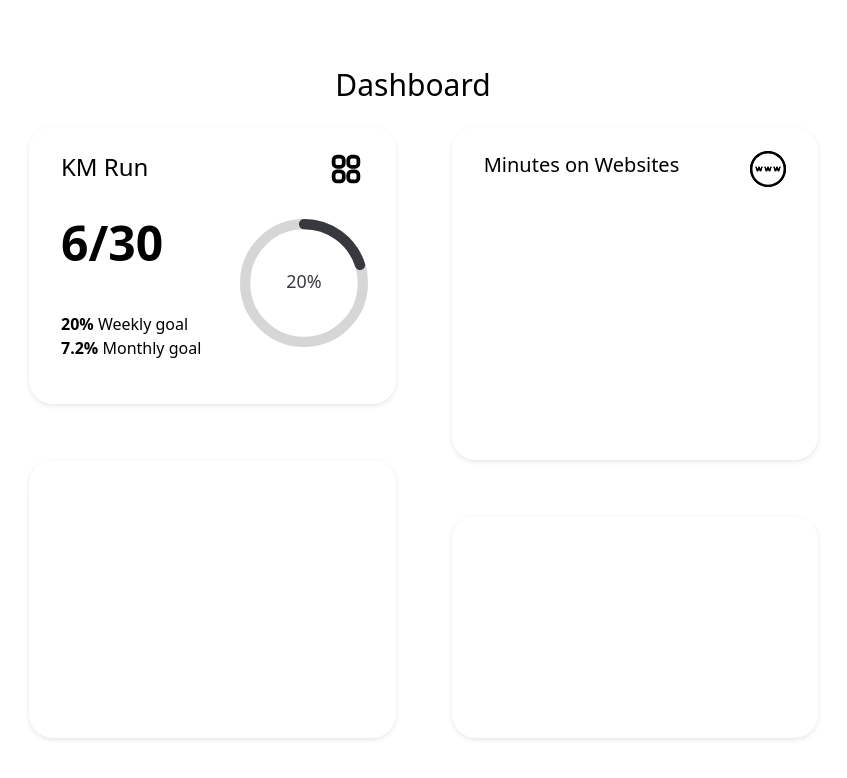
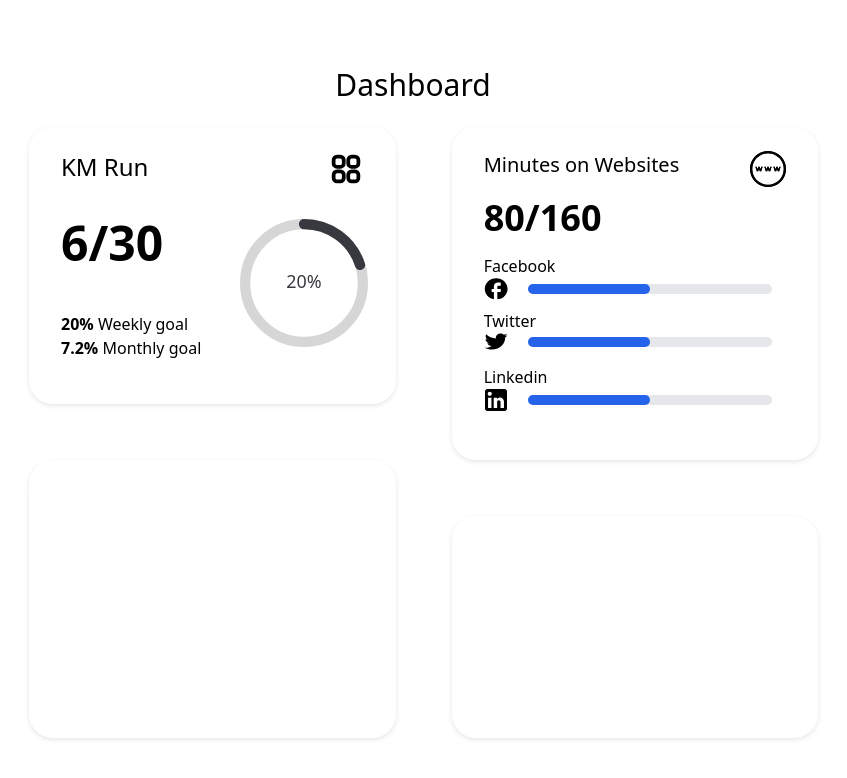
Before and after one commit to Dybton/ambient-quant-self, a React (Create React App) app: page / in a window 1280 px wide. Shown: the top 778 px of the page, without its empty margins (227-1074 px from the left). Built offline with nearby package versions, Linux system fonts and the light colour scheme.

Commit message:
made the website time card

```diff
--- a/src/components/CardHeader.tsx
+++ b/src/components/CardHeader.tsx
@@ -11,13 +11,11 @@ interface CardHeaderProps {
 
 const CardHeader: React.FC<CardHeaderProps> = ({ title, icon }) => {
   return (
-    <div className='flex-row h-2/6'>
+  <div>
     <div className='float-left mt-6 ml-8'> <h1 className={`font-light ${title.size}`}>{title.text}</h1></div>
-
     <div className='float-right mt-6 mr-8'>
       {icon}
     </div>
-
   </div>
   );
 };
--- a/src/components/RunCard.tsx
+++ b/src/components/RunCard.tsx
@@ -8,7 +8,9 @@ interface Props {}
 const RunCard: React.FC<Props> = () => {
   return (
     <div className="shadow-lg w-full rounded-3xl h-3/6">
-      <CardHeader title={{ text: "KM Run", size: "text-2xl" }} icon={<Squares/>}/>
+      <div className='flex-row h-2/6'>
+        <CardHeader title={{ text: "KM Run", size: "text-2xl" }} icon={<Squares/>}/>
+      </div>
       <div className='flex h-4/6'>
         <div className='h-full w-3/6 flex flex-col'>
           <div className=' w-full h-3/6'>
--- a/src/components/WebsiteTimeCard.tsx
+++ b/src/components/WebsiteTimeCard.tsx
@@ -1,6 +1,11 @@
 import React from 'react';
 import CardHeader from './CardHeader';
 import WebsitesIcon from './Icons/WebsitesIcon';
+import HorizontalProgressBar from './ProgressBars/HorizontalProgressBar';
+import FacebookIcon from './Icons/FacebookIcon';
+import TwitterIcon from './Icons/TwitterIcon';
+import LinkedinIcon from './Icons/LinkedinIcon';
+
 
 interface Props {}
 
@@ -8,8 +13,42 @@ interface Props {}
 const WebsiteTimeCard: React.FC<Props> = () => {
   return (
     <div className="shadow-lg w-full rounded-3xl h-3/5">
-      <CardHeader title={{ text: "Minutes on Websites", size: "text-xl" }} icon={<WebsitesIcon/>}/>
+      <div className='flex-row h-1/6 w-full'>
+        <CardHeader title={{ text: "Minutes on Websites", size: "text-xl" }} icon={<WebsitesIcon/>}/>
+      </div>
 
+      <div className='flex h-5/6 mt-4 flex-col'>
+        <div className='ml-8 h-1/5 w-full'>
+          <p className='font-bold text-4xl '> 80/160</p>
+        </div>
+        <div className='ml-8 h-1/5 w-full'>
+          <p className='text-1xl '> Facebook</p>
+          <div className='flex flex-row items-center'>
+          <div className='mr-3 w-8'>
+          <FacebookIcon/>
+          </div>
+          <HorizontalProgressBar height={10} width={200} percentage={50} color={'#38393E'}/>
+          </div>
+        </div>
+        <div className='ml-8 h-1/5 w-full'>
+          <p> Twitter</p>
+          <div className='flex flex-row items-center'>
+          <div className='mr-3 w-8'>
+            <TwitterIcon/>
+          </div>
+          <HorizontalProgressBar height={10} width={200} percentage={50} color={'#38393E'}/>
+          </div>
+        </div>
+        <div className='ml-8 h-1/5 w-full'>
+          <p > Linkedin</p>
+          <div className='flex flex-row items-center'>
+          <div className='mr-3 w-8'>
+          <LinkedinIcon/>
+          </div>
+          <HorizontalProgressBar height={10} width={200} percentage={50} color={'#38393E'}/>
+          </div>
+        </div>
+      </div>
     </div>
   );
 };
```
